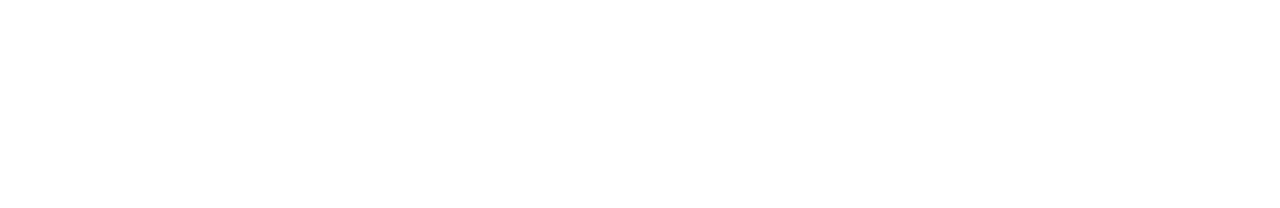
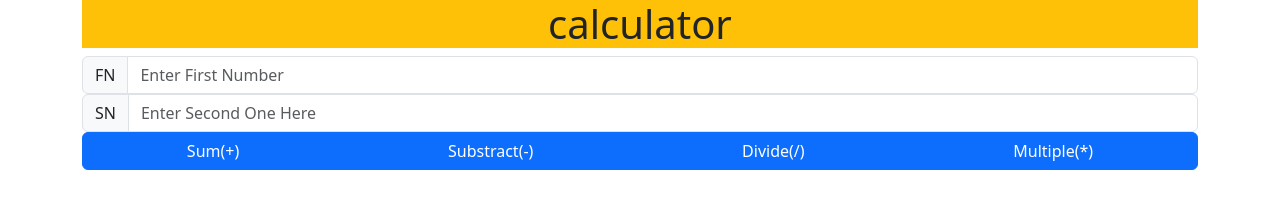
Before and after one commit to Amirhak322/first-calculator, a plain HTML site: page index.html in a window 1280 px wide. Drawn offline with nearby package versions, Linux system fonts and the light colour scheme.

Commit message:
chore: do the first structure of the project

```diff
--- a/index.html
+++ b/index.html
@@ -7,6 +7,8 @@
     <title>calculator</title>
     <link href="https://cdn.jsdelivr.net/npm/bootstrap@5.3.2/dist/css/bootstrap.min.css" rel="stylesheet"
     integrity="sha384-T3c6CoIi6uLrA9TneNEoa7RxnatzjcDSCmG1MXxSR1GAsXEV/Dwwykc2MPK8M2HN" crossorigin="anonymous">
+    <link rel="stylesheet" type="text/css" href="styles.css">
+    <script src="script.js"></script>
   </head>
   <body>
     <script src="https://cdn.jsdelivr.net/npm/bootstrap@5.3.2/dist/js/bootstrap.bundle.min.js"
@@ -14,7 +16,37 @@
     crossorigin="anonymous"></script>
 
     <div class="container">
+      <div class="h1 bg-warning text-center">calculator</div>
+      <form onsubmit="return false">
+        <div class="input-group">
+          <span class="input-group-text">FN</span>
+          <input type="text" id="input1" class="form-control" placeholder="Enter First Number" name="firstnumber">
+        </div>
+        <div class="input-group">
+          <span class="input-group-text">SN</span>
+          <input type="text" id="input2" class="form-control" placeholder="Enter Second One Here" name="secondnumber">
+        </div>
+        <div class="btn-group d-flex justify-content-center">
+          <button class="btn btn-primary" onclick=" sum() ">
+            Sum(+)
+          </button>
+          <button class="btn btn-primary " onclick=" substract() ">
+            Substract(-)
+          </button>
+          <button class="btn btn-primary" onclick=" divide() ">
+            Divide(/)
+          </button>
+          <button class="btn btn-primary" onclick=" multiply() ">
+            Multiple(*)
+          </button>
+
+
+        </div>
+        <p id="result"></p>
+
+      </form>
 
     </div>
+
   </body>
 </html>
--- a/script.js
+++ b/script.js
@@ -0,0 +1,51 @@
+function multiply(){
+  var input1=document.getElementById("input1");
+  var input2=document.getElementById("input2");
+  var resultElement=document.getElementById("result");
+
+  var var1=parseFloat(input1.value);
+  var var2=parseFloat(input2.value);
+
+  var result= var1*var2;
+
+  resultElement.innerHTML= result;
+}
+// console.log(123);
+function divide(){
+  var input1=document.getElementById("input1");
+  var input2=document.getElementById("input2");
+  var resultElement=document.getElementById("result");
+
+  var var1=parseFloat(input1.value);
+  var var2=parseFloat(input2.value);
+
+  var result= var1/var2;
+
+  resultElement.innerHTML= result;
+}
+
+function sum(){
+  var input1=document.getElementById("input1");
+  var input2=document.getElementById("input2");
+  var resultElement=document.getElementById("result");
+
+  var var1=parseFloat(input1.value);
+  var var2=parseFloat(input2.value);
+
+  var result= var1+var2;
+
+  resultElement.innerHTML= result;
+}
+
+function substract(){
+  var input1=document.getElementById("input1");
+  var input2=document.getElementById("input2");
+  var resultElement=document.getElementById("result");
+
+  var var1=parseFloat(input1.value);
+  var var2=parseFloat(input2.value);
+
+  var result= var1-var2;
+
+  resultElement.innerHTML= result;
+}
--- a/styles.css
+++ b/styles.css
@@ -0,0 +1,7 @@
+box {
+  border: 3px solid black;
+
+}
+p{
+  text-align: center;
+}
```
